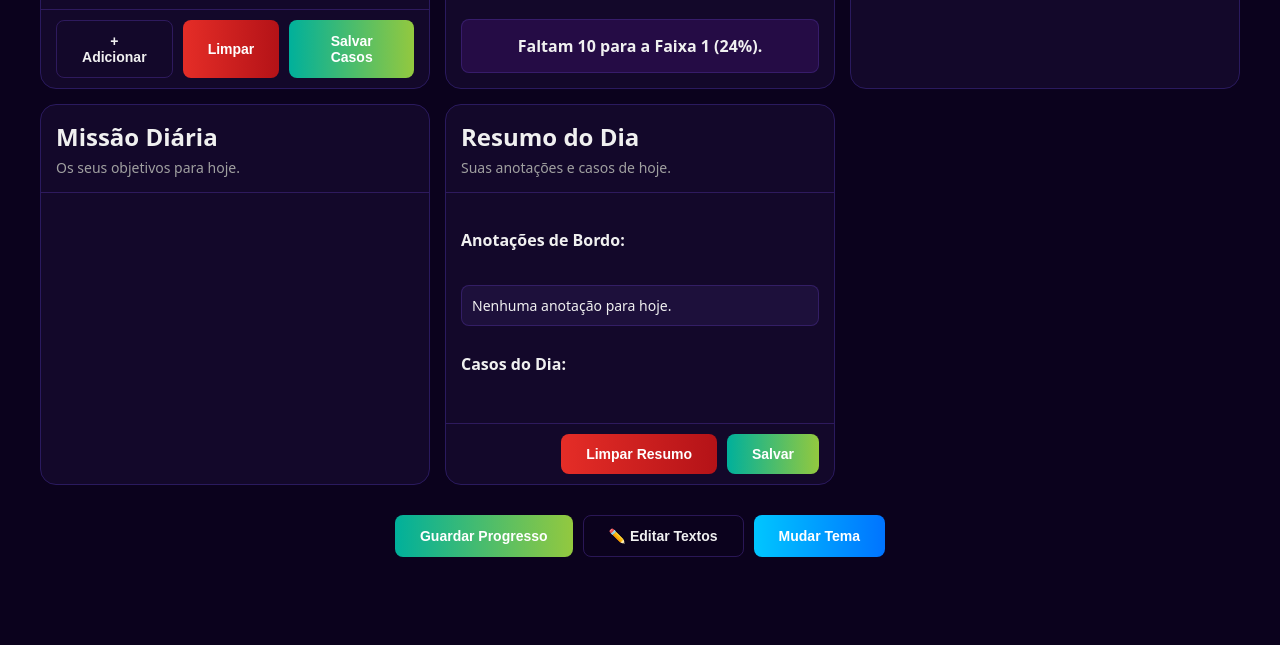
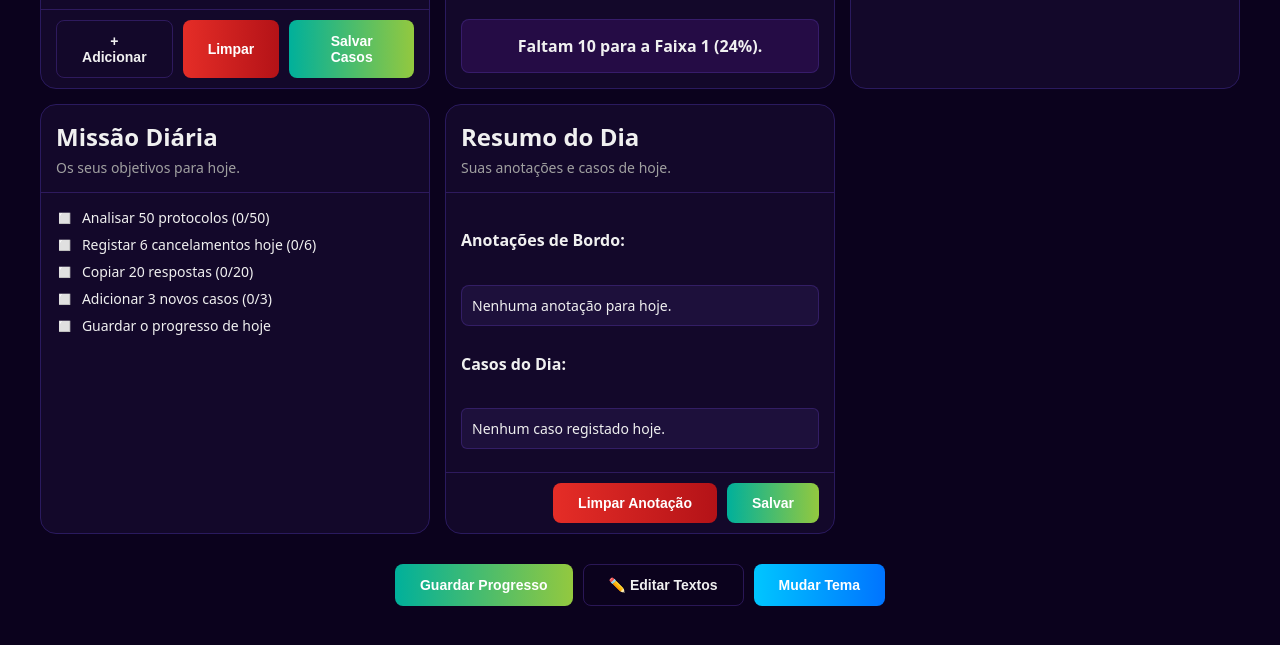
Before and after one commit to Flavero85/App-SuporteN2, a plain HTML site: page index.html in a window 1280 px wide. Shown: the part 817-1462 px from the top of the page. Drawn offline with nearby package versions, Linux system fonts and the light colour scheme.

Commit message:
Add files via upload

```diff
--- a/index.html
+++ b/index.html
@@ -833,7 +833,7 @@
                             <div id="daily-summary-cases-list"></div>
                         </div>
                         <div class="card-footer">
-                             <button type="button" id="dailySummaryClearButton" class="button reset-button">Limpar Resumo</button>
+                             <button type="button" id="dailySummaryClearButton" class="button reset-button">Limpar Anotação</button>
                             <button type="button" id="dailySummarySaveButton" class="button save-button">Salvar</button>
                         </div>
                     </div>
@@ -1465,23 +1465,38 @@ document.addEventListener('DOMContentLoaded', () => {
 
     const clearDailySummary = () => {
         vibrate();
-        if (confirm('Tem a certeza que quer limpar as anotações e casos de hoje?')) {
+        if (confirm('Tem a certeza que quer limpar a anotação do diário de bordo de hoje? Esta ação não pode ser desfeita.')) {
             const today = getTodayDateString();
-            // Limpa logbook
+
+            // Limpa apenas o logbook do dia
             logbookTextarea.value = '';
             delete dailyLogbook[today];
             localStorage.setItem('dailyLogbook', JSON.stringify(dailyLogbook));
 
-            // Limpa casos de hoje
-            allCases = allCases.filter(c => c.date !== today);
-            saveCases();
-
-            updateAll();
-            showToast('Resumo do dia limpo!', 'danger');
+            updateAll(); // Atualiza a UI, incluindo o card de resumo
+            showToast('Anotação do dia limpa!', 'danger');
         }
     };
 
     // --- FUNÇÕES PRINCIPAIS DE RENDERIZAÇÃO E CÁLCULO ---
+    const updateDailyMission = () => {
+        const protocols = parseInt(protocolosAnalisadosInput.value) || 0;
+        const savedToday = history.some(h => h.date === getTodayDateString());
+        const dailyCancellations = parseInt(dailyCancellationsInput.value) || 0;
+        const casesAddedToday = allCases.filter(c => c.date === getTodayDateString()).length;
+
+        const missions = [
+            { id: 'mission-protocols', text: `Analisar ${DAILY_PROTOCOL_GOAL} protocolos (${protocols}/${DAILY_PROTOCOL_GOAL})`, completed: protocols >= DAILY_PROTOCOL_GOAL },
+            { id: 'mission-daily-cancellations', text: `Registar 6 cancelamentos hoje (${dailyCancellations}/6)`, completed: dailyCancellations >= 6 },
+            { id: 'mission-copy-responses', text: `Copiar 20 respostas (${dailyCopyCount}/20)`, completed: dailyCopyCount >= 20 },
+            { id: 'mission-new-cases', text: `Adicionar 3 novos casos (${casesAddedToday}/3)`, completed: casesAddedToday >= 3 },
+            { id: 'mission-save', text: 'Guardar o progresso de hoje', completed: savedToday }
+        ];
+
+        dailyMissionList.innerHTML = missions.map(mission =>
+            `<li id="${mission.id}" class="${mission.completed ? 'completed' : ''}">${mission.text}</li>`
+        ).join('');
+    };
     const renderAtendimentoMetas = () => {
         metasContainer.innerHTML = '';
         metas.sort((a, b) => a.target - b.target).forEach(meta => {
@@ -1985,6 +2000,7 @@ document.addEventListener('DOMContentLoaded', () => {
                 allCases = allCases.filter(c => c.id !== caseId);
                 renderCases(document.querySelector('.filter-btn.active').dataset.filter, caseSearchInput.value);
                 renderDailySummary();
+                updateDailyMission();
                 vibrate();
             }
         }
@@ -2006,10 +2022,8 @@ document.addEventListener('DOMContentLoaded', () => {
              allCases[caseIndex].status = target.value;
              usedStatuses.add(target.value);
              localStorage.setItem('usedStatuses', JSON.stringify(Array.from(usedStatuses)));
-             // Re-render para atualizar a cor do status
              renderCases(document.querySelector('.filter-btn.active').dataset.filter, caseSearchInput.value);
         }
-        // Atualiza o resumo e as missões em tempo real
         renderDailySummary();
         updateDailyMission();
     });
@@ -2037,6 +2051,7 @@ document.addEventListener('DOMContentLoaded', () => {
             allCases = [];
             renderCases();
             renderDailySummary();
+            updateDailyMission();
             showToast('Todos os casos foram excluídos!', 'danger');
         }
     });
@@ -2044,7 +2059,7 @@ document.addEventListener('DOMContentLoaded', () => {
     saveCasesButton.addEventListener('click', () => {
         vibrate();
         saveCases();
-        updateAll(); // Garante que tudo seja atualizado ao salvar
+        updateAll();
         showToast('Lista de casos salva com sucesso!', 'success');
     });
 
```
